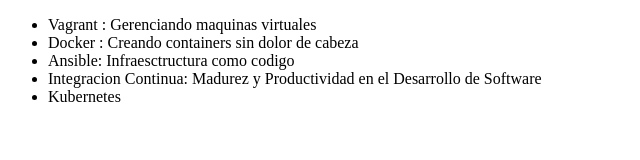
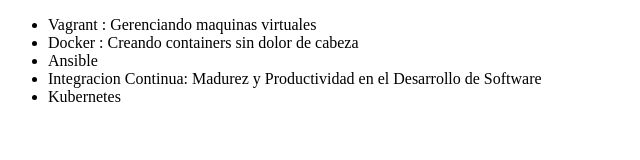
Before and after one commit to misael253/alura-git, a plain HTML site: page index.html in a window 1280 px wide. Shown: the whole page, without its empty margins (0-640 px from the left). Drawn offline with Linux system fonts and the light colour scheme.

Commit message:
Revert "checando"
This reverts commit 15190d61e2339ff9d81fd2962d7dd329add0641f.

```diff
--- a/index.html
+++ b/index.html
@@ -10,7 +10,7 @@
     <ul>
         <li>Vagrant : Gerenciando maquinas virtuales</li>
         <li>Docker : Creando containers sin dolor de cabeza</li>
-        <li>Ansible: Infraesctructura como codigo</li>
+        <li>Ansible</li>
         <li>Integracion Continua: Madurez y Productividad en el Desarrollo de Software</li>
         <li>Kubernetes</li>
     </ul>
```
